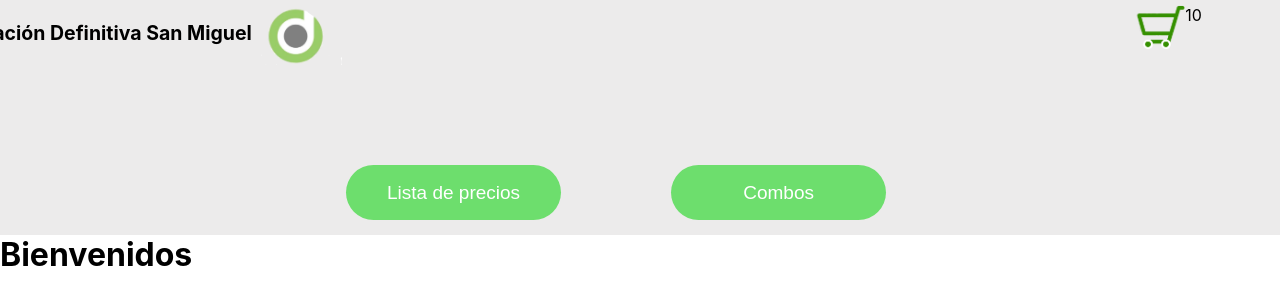
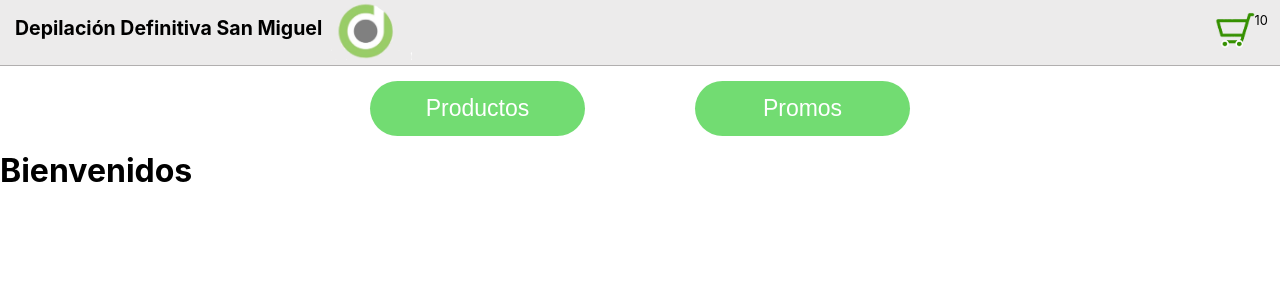
Before and after one commit to GonziLlarin/ReactCoder, a React (Create React App) app: page / in a window 1280 px wide. Shown: the top 304 px of the page. Built offline with nearby package versions, Linux system fonts and the light colour scheme.

Commit message:
cambios en los botones

```diff
--- a/src/App.css
+++ b/src/App.css
@@ -5,3 +5,6 @@
   margin: 0;
   width: 100%;
 }
+.BotonesProd{
+  justify-content: center;
+}
--- a/src/App.js
+++ b/src/App.js
@@ -1,12 +1,16 @@
 import './App.css';
 import NavBar from './componentes/NavBar/NavBar';
 import ItemListContainer from './componentes/ItemListContainer/ItemListContainer';
-
+import Button from './componentes/Button/Button';
 
 function App() {
   return (
     <div className="App">
       <NavBar />
+      <div className='BotonesProd'>
+        <Button label='Productos'/>
+        <Button label='Promos'/>
+      </div>
       <ItemListContainer greeting={'Bienvenidos'}/>
     </div>
   );
--- a/src/componentes/Button/Button.css
+++ b/src/componentes/Button/Button.css
@@ -0,0 +1,16 @@
+Button{
+    margin: 15px 55px;
+    padding: 5px;
+    height: 55px;
+    width: 215px;
+    align-items: center;
+    background-color: rgba(42, 202, 42, 0.658);
+    border: 0;
+    border-radius:28px;
+    color: white;
+    font-size: 23px;
+}
+
+Button:hover{
+    scale: 1.2;
+}
--- a/src/componentes/Button/Button.js
+++ b/src/componentes/Button/Button.js
@@ -1,8 +1,6 @@
 import './Button.css'
 
-const Button =() =>{
-    return
-    <button>
-
-    </button>
+const Button = ({ label }) => {
+    return <button className='Button'>{label}</button>
 }
+export default Button
--- a/src/componentes/NavBar/NavBar.css
+++ b/src/componentes/NavBar/NavBar.css
@@ -1,44 +1,25 @@
 nav {
     display: flex;
     flex-direction: row;
-    justify-content: space-around;
+    justify-content: space-between;
     background-color: rgb(236, 235, 235);
     margin-top: -5px;
+    border-bottom: 1.5px solid rgba(128, 127, 127, 0.541);
+
 }
 div {
     display: flex;
-    margin-top: 5px;
 }
 .marca{
-    margin-left: -150px ;
+    padding: 5px;
+    margin:auto 10px;
     font-size: 13px;
-
 }
 .logo{
     width: 90px;
     height: 60px;
 }
-/* .carrito{
-
-} */
-.productos{
-    margin-top: 150px;
-    margin-left: -30vh;
-    align-items: center;
-
+.carrito{
+    margin: auto 20px;
+    scale: 0.8;
 }
-.productos button{
-    margin: 15px 55px;
-    padding: 5px;
-    height: 55px;
-    width: 215px;
-    align-items: center;
-    background-color: rgba(44, 216, 44, 0.658);
-    border: 0;
-    border-radius:28px;
-    color: white;
-    font-size: 19px;
-}
-.productos button:hover{
-    scale: 1.2;
-}
--- a/src/componentes/NavBar/NavBar.js
+++ b/src/componentes/NavBar/NavBar.js
@@ -1,6 +1,7 @@
 import './NavBar.css'
 import CartWidget from '../CartWidget/CartWidget'
 import logo from './assets/logo.png'
+
 const NavBar = () => {
     return (
         <nav>
@@ -8,10 +9,6 @@ const NavBar = () => {
                 <h1>Depilación Definitiva San Miguel</h1>
                 <img src={logo} alt="logo" className='logo'/>
             </div>
-            <div className='productos'>
-                <button>Lista de precios</button>
-                <button>Combos</button>
-            </div>
             <CartWidget className='carrito'/>
         </nav>
     )
```
